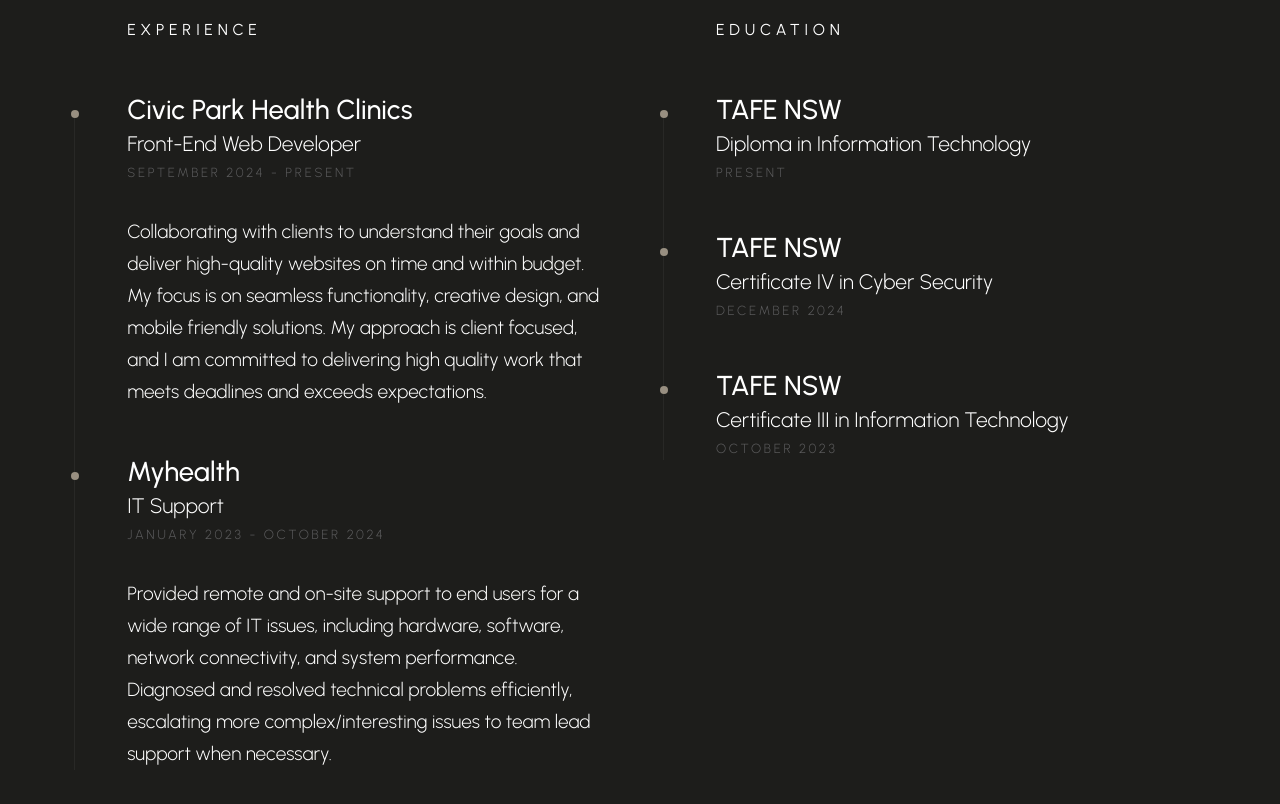
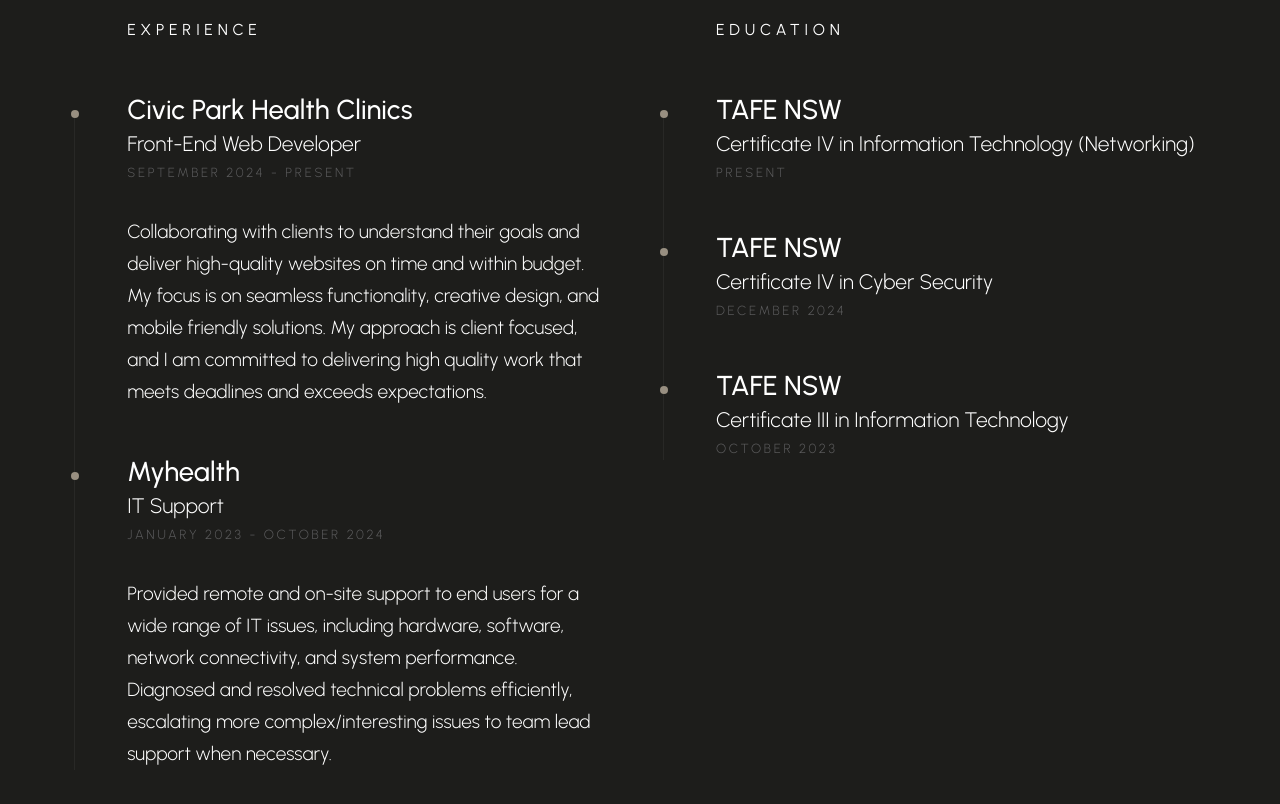
Before and after one commit to isssssssa/me.github.io, a website with bundled scripts: page index.html in a window 1280 px wide. Shown: the part 2780-3584 px from the top of the page. Built offline with nearby package versions, Linux system fonts and the light colour scheme; a script that the page names is missing; a web font is replaced by a local one.

Commit message:
Update index.html

```diff
--- a/index.html
+++ b/index.html
@@ -171,7 +171,7 @@
                                 <div class="timeline__bullet"></div>
                                 <div class="timeline__header">
                                     <h4 class="timeline__title">TAFE NSW</h4>
-                                    <h5 class="timeline__meta">Diploma in Information Technology</h5>
+                                    <h5 class="timeline__meta">Certificate IV in Information Technology (Networking)</h5>
                                     <p class="timeline__timeframe">Present</p>
                                 </div>
                                 </div>
```
